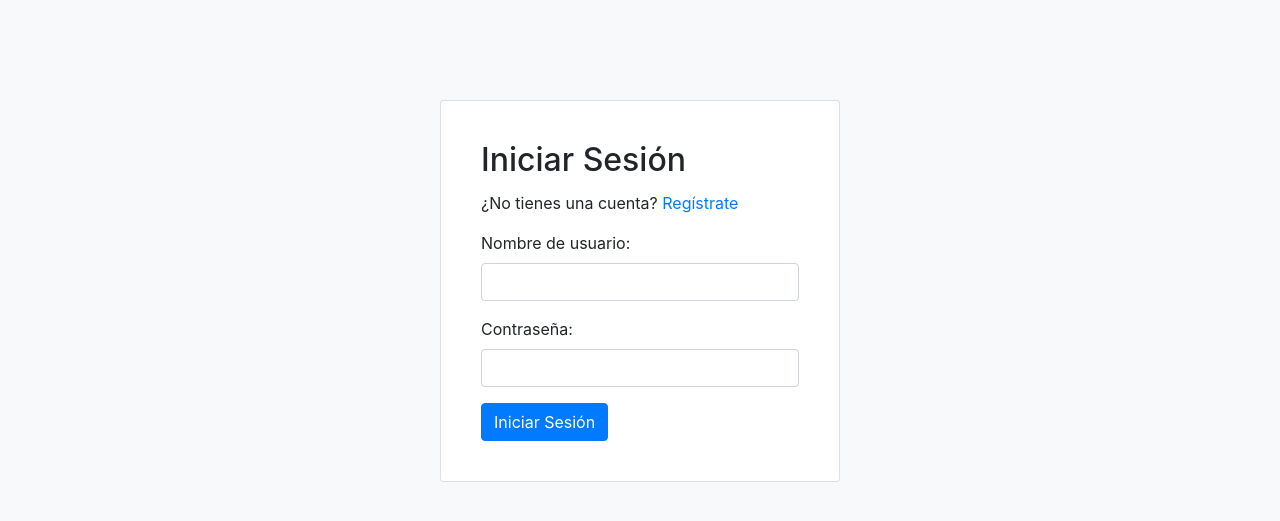
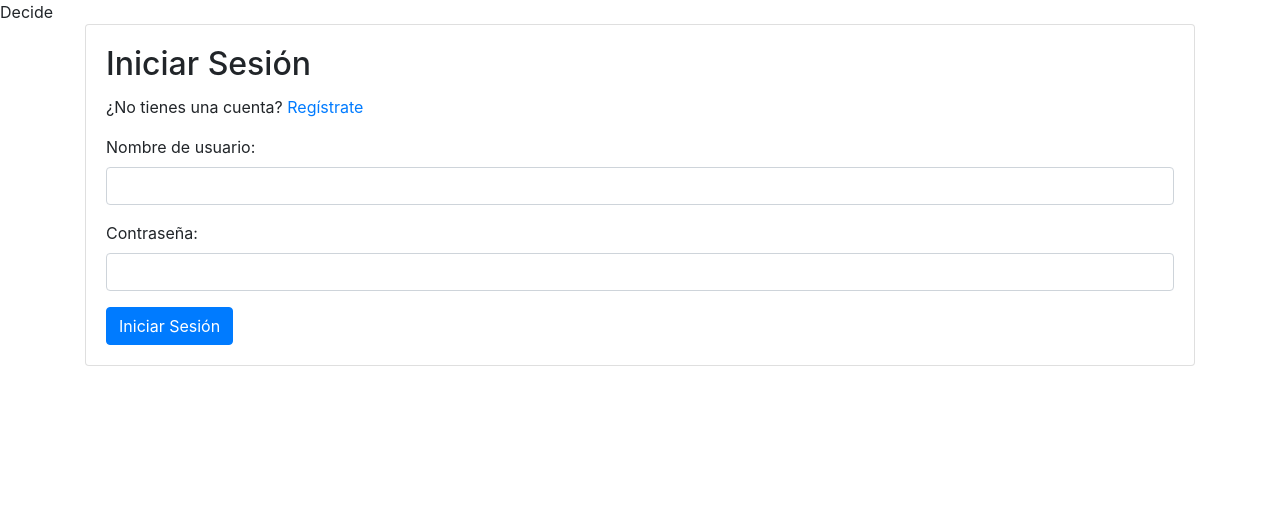
Before and after one commit to Decide-chiquito/decide-part-chiquito, a Django app: page /users/login/ in a window 1280 px wide. Shown: the top 521 px of the page. Run offline with Django 3.2, Linux system fonts and the light colour scheme; some libraries are stand-ins or nearby versions.

Commit message:
fix vista login

```diff
--- a/decide/users/templates/users/login.html
+++ b/decide/users/templates/users/login.html
@@ -1,38 +1,19 @@
-<!DOCTYPE html>
-<html lang="es">
-<head>
-    <meta charset="UTF-8">
-    <meta name="viewport" content="width=device-width, initial-scale=1, shrink-to-fit=no">
+{% extends "base.html" %}
+{% load i18n static %}
+
+{% load static %}
+{% block extrahead %}
     <title>Iniciar Sesión</title>
-    <link rel="stylesheet" href="https://maxcdn.bootstrapcdn.com/bootstrap/4.5.2/css/bootstrap.min.css">
-    <style>
-        body {
-            background-color: #f8f9fa;
-        }
+    <link rel="stylesheet" type="text/css" href="https://maxcdn.bootstrapcdn.com/bootstrap/4.5.2/css/bootstrap.min.css">
 
-        .container {
-            margin-top: 100px;
-        }
+{% endblock extrahead %}
 
-        .card {
-            max-width: 400px;
-            margin: 0 auto;
-        }
-
-        .form-container {
-            padding: 20px;
-        }
-
-        .mt-3 {
-            margin-top: 20px;
-        }
-
-        .text-success, .text-danger {
-            font-weight: bold;
-        }
-    </style>
-</head>
-<body>
+{% block content %}
+<div class="title">
+    <header>
+        Decide
+    </header>
+</div>
     <div class="container">
         <div class="card form-container">
             <div class="card-body">
@@ -79,5 +60,4 @@
     <script src="https://code.jquery.com/jquery-3.5.1.slim.min.js"></script>
     <script src="https://cdn.jsdelivr.net/npm/@popperjs/core@2.9.2/dist/umd/popper.min.js"></script>
     <script src="https://maxcdn.bootstrapcdn.com/bootstrap/4.5.2/js/bootstrap.min.js"></script>
-</body>
-</html>
+    {% endblock content %}
```
